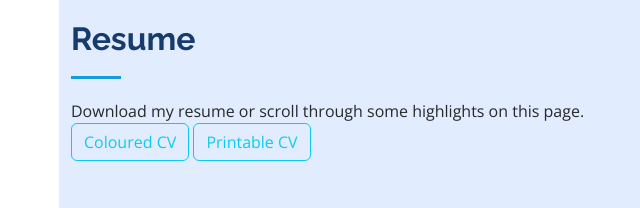
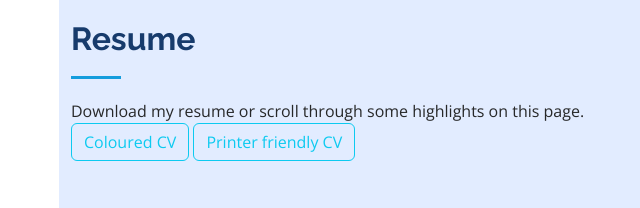
Before and after one commit to ValGe96/ValGe96.github.io, a plain HTML site: page index.html in a window 1280 px wide. Shown: the part 2720-2928 px from the top of the page, 241-881 px from the left. Drawn offline with nearby package versions, Linux system fonts and the light colour scheme.

Commit message:
Update index.html

```diff
--- a/index.html
+++ b/index.html
@@ -165,7 +165,7 @@
 
           </div>
           <a class="btn btn-outline-info" href="./assets/cv/CV_ValeriaGestro_January2024_web.pdf" target="_blank" role="button">Coloured CV</a>
-          <a class="btn btn-outline-info" href="./assets/cv/CV_ValeriaGestro_January2024_web_print.pdf" target="_blank" role="button">Printable CV</a>
+          <a class="btn btn-outline-info" href="./assets/cv/CV_ValeriaGestro_January2024_web_print.pdf" target="_blank" role="button">Printer friendly CV</a>
         </div>
 
         <div class="row">
```
